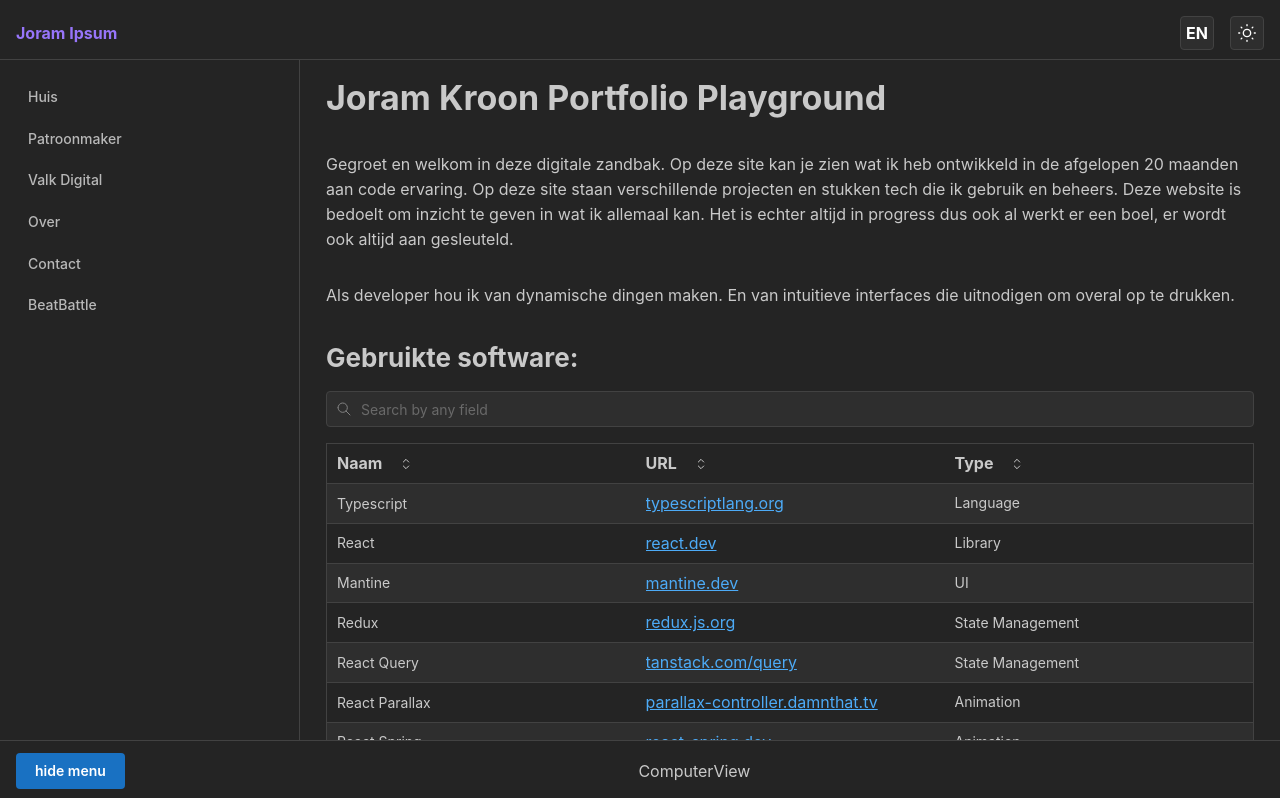
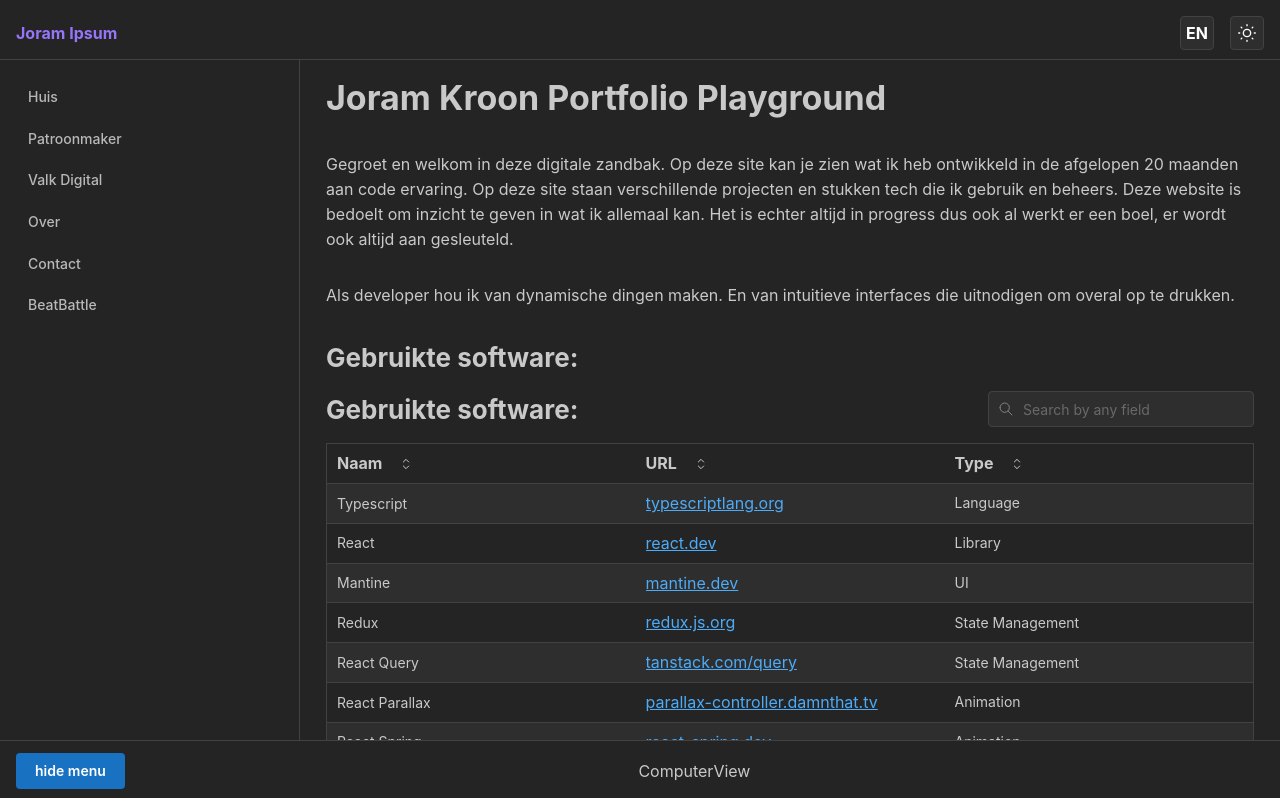
Before and after one commit to Joram3000/joram3000.github.io, a React (Vite) app: page /contact in a window 1280 px wide. Shown: the top 798 px of the page. Built offline with nearby package versions, Linux system fonts and the light colour scheme; no server answers.

Commit message:
move title

```diff
--- a/src/pages/home-page/Sortedtable.tsx
+++ b/src/pages/home-page/Sortedtable.tsx
@@ -10,6 +10,7 @@ import {
   keys,
   Container,
   Anchor,
+  Title,
 } from "@mantine/core";
 import {
   IconSelector,
@@ -194,6 +195,11 @@ export function TableSort() {
 
   return (
     <Container>
+      <Group align="flex-end" justify="space-between">
+        <Title mb="md" order={2}>
+          Gebruikte software:
+        </Title>
+
         <TextInput
           placeholder="Search by any field"
           mb="md"
@@ -206,7 +212,7 @@ export function TableSort() {
           value={search}
           onChange={handleSearchChange}
         />
-
+      </Group>
       <Table striped highlightOnHover withTableBorder layout="fixed">
         <Table.Thead>
           <Table.Tr>
```
Lines whose indentation alone changed are shown as unchanged.
